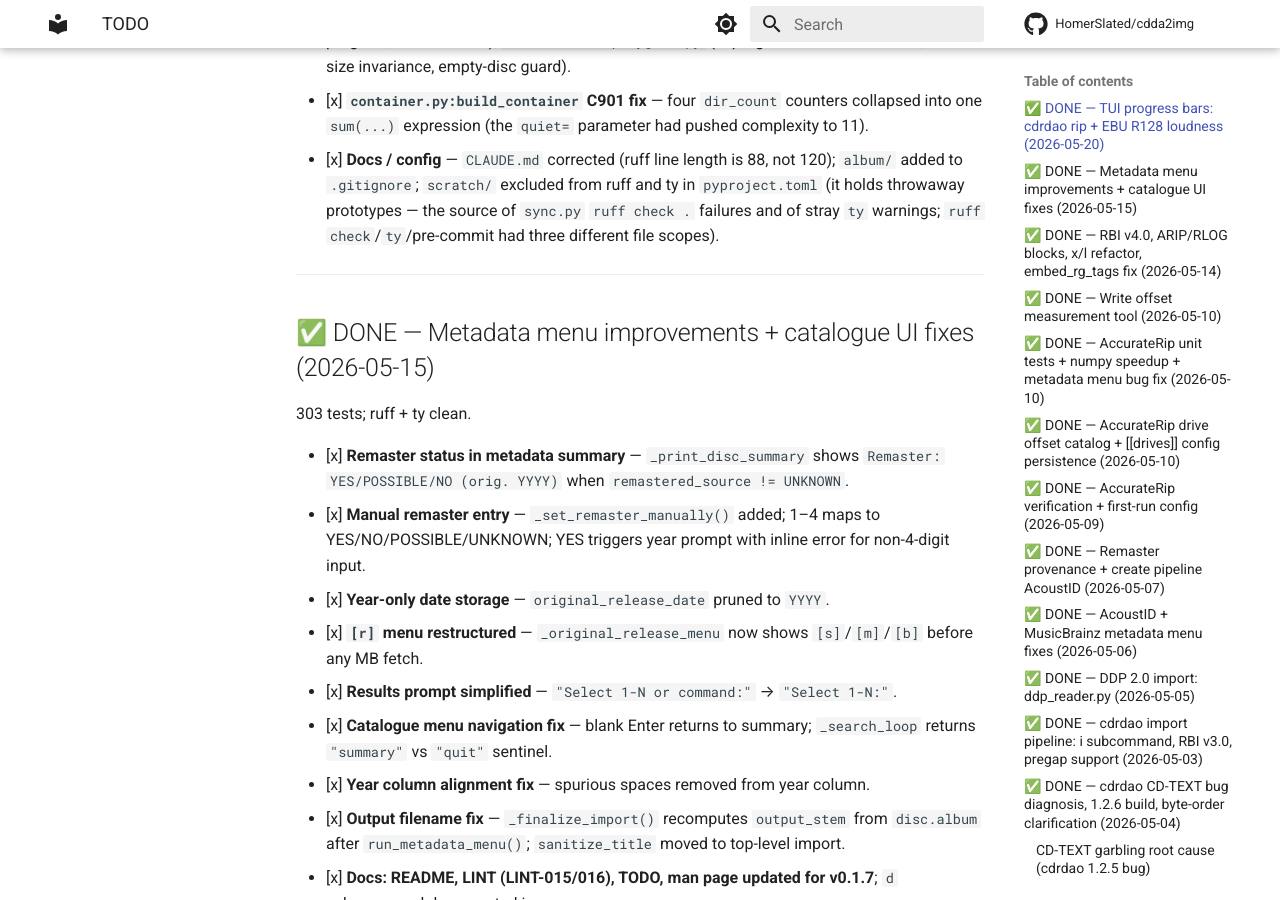
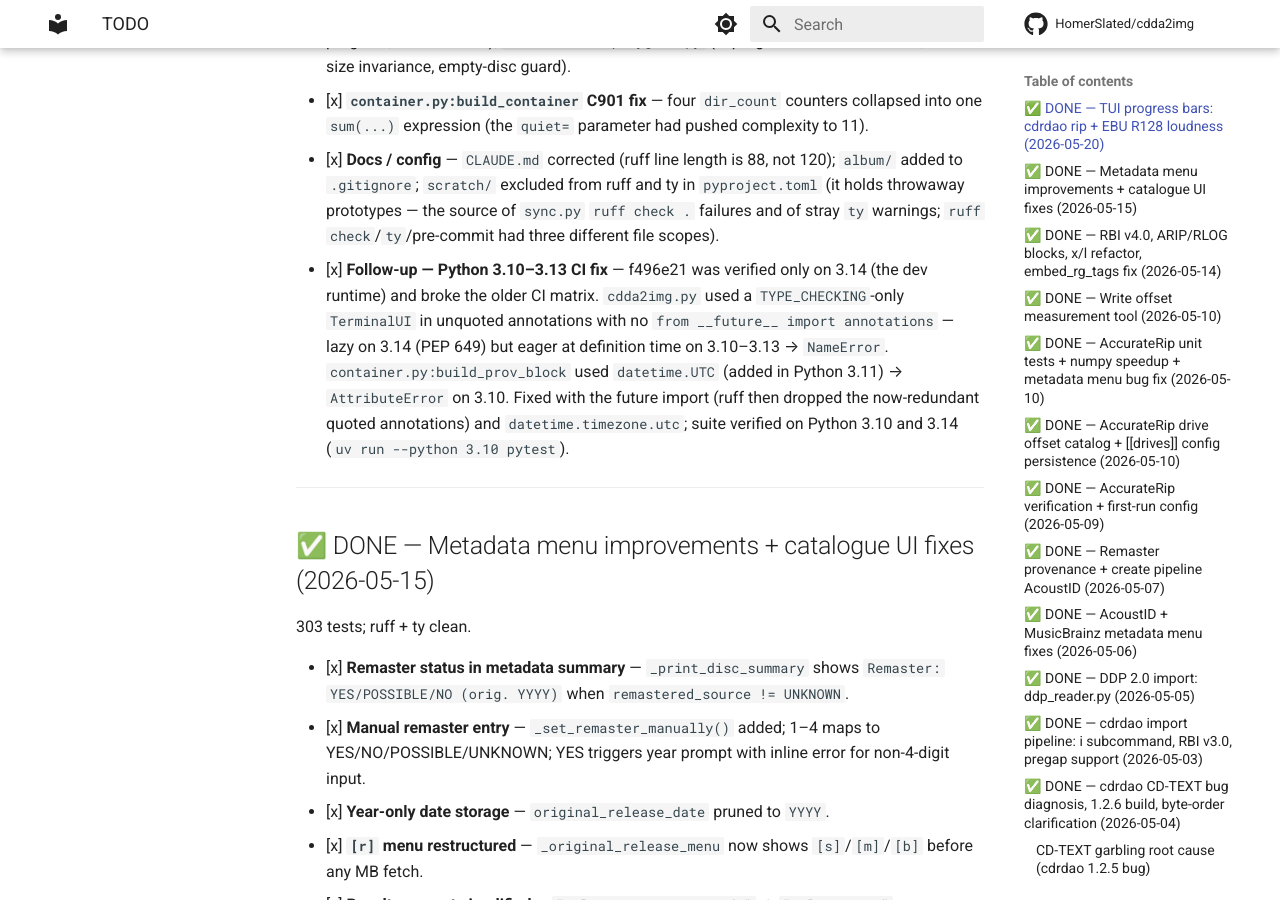
Before and after one commit to HomerSlated/cdda2img, an MkDocs documentation site: the page built from docs/reference/TODO.md, in a window 1280 px wide and 900 px high, scrolled down 651 px. Built offline with MkDocs 1.6.1 and Material for MkDocs 9.7.7, drawn with Linux system fonts in a browser that asks for light colours; comment, search, counter and statistics services are not loaded.

Commit message:
fix: restore Python 3.10-3.13 CI — future annotations + datetime.UTC
Commit f496e21 was verified only on Python 3.14 (the dev runtime) and
broke the 3.10-3.13 CI matrix.

cdda2img.py used `TerminalUI` (a TYPE_CHECKING-only import) in unquoted
annotations with no `from __future__ import annotations`. On 3.14
annotations are lazy (PEP 649) so it worked; on 3.10-3.13 they are
evaluated at function-definition time -> NameError. Added the future
import; ruff then dropped the now-redundant quoted annotations.

container.py:build_prov_block used `datetime.UTC`, which was added in
Python 3.11 -> AttributeError on 3.10. Changed to the portable
`datetime.timezone.utc`.

Verified: full suite passes on Python 3.10 and 3.14 (384 tests);
make check clean.

Co-Authored-By: Claude Sonnet 4.6 <noreply@anthropic.com>

```diff
--- a/docs/reference/TODO.md
+++ b/docs/reference/TODO.md
@@ -25,6 +25,14 @@
   `album/` added to `.gitignore`; `scratch/` excluded from ruff and ty in `pyproject.toml`
   (it holds throwaway prototypes — the source of `sync.py` `ruff check .` failures and of
   stray `ty` warnings; `ruff check`/`ty`/pre-commit had three different file scopes).
+- [x] **Follow-up — Python 3.10–3.13 CI fix** — f496e21 was verified only on 3.14 (the
+  dev runtime) and broke the older CI matrix. `cdda2img.py` used a `TYPE_CHECKING`-only
+  `TerminalUI` in unquoted annotations with no `from __future__ import annotations` —
+  lazy on 3.14 (PEP 649) but eager at definition time on 3.10–3.13 → `NameError`.
+  `container.py:build_prov_block` used `datetime.UTC` (added in Python 3.11) →
+  `AttributeError` on 3.10. Fixed with the future import (ruff then dropped the
+  now-redundant quoted annotations) and `datetime.timezone.utc`; suite verified on
+  Python 3.10 and 3.14 (`uv run --python 3.10 pytest`).
 
 ---
 
```
Also changed, not shown: 2 other files.
